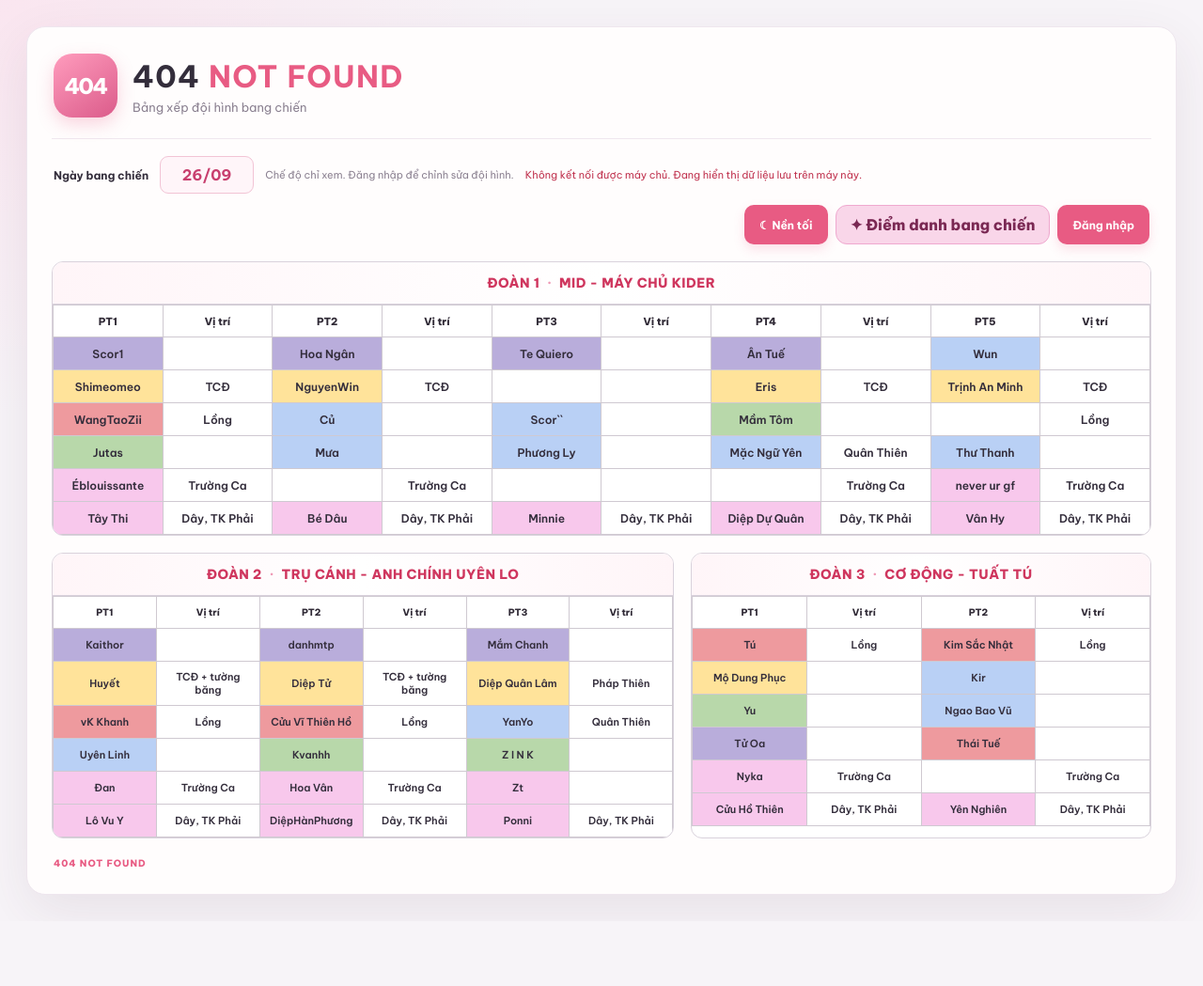
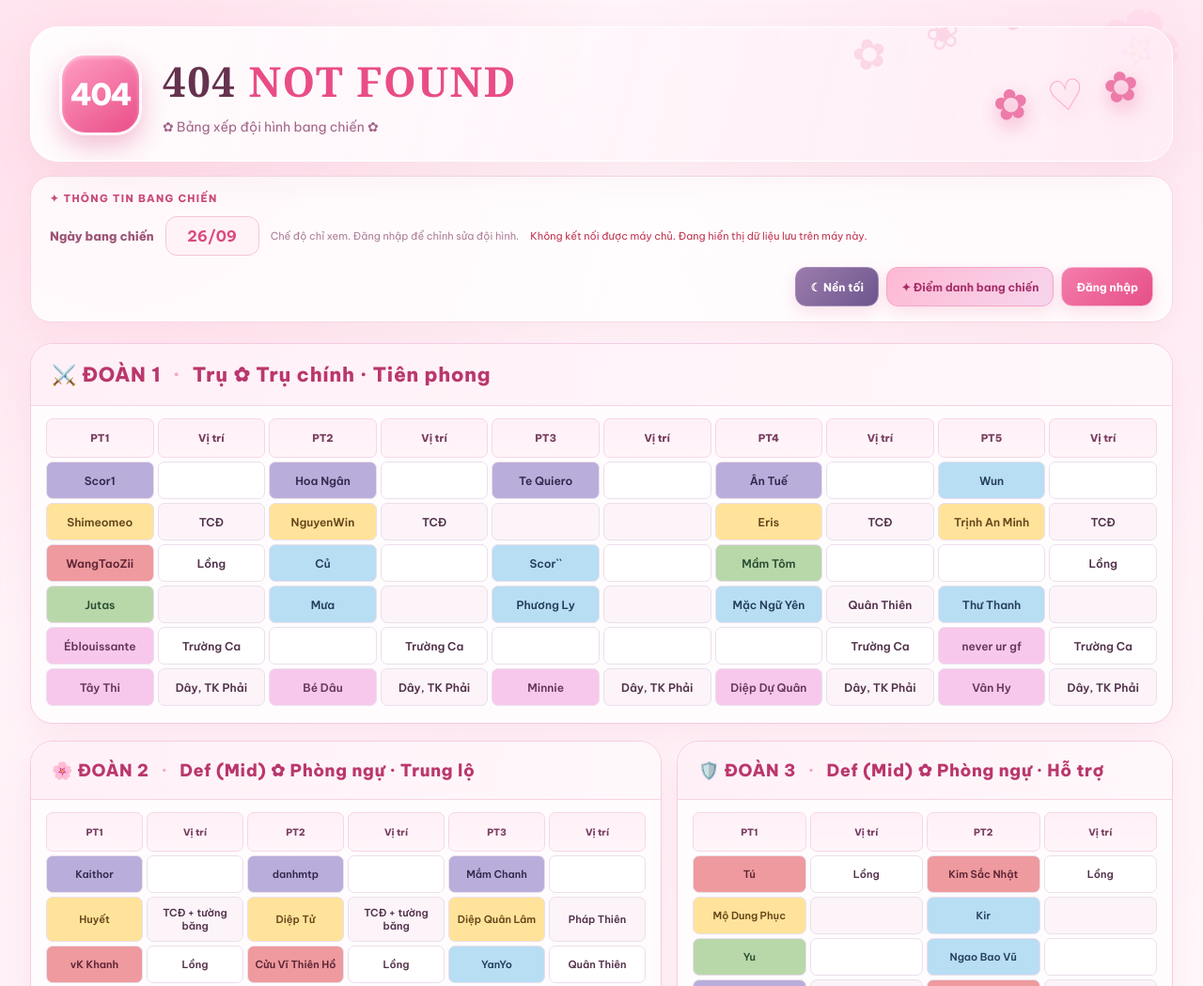
Before and after one commit to Tu3434/Bang-Chien-404, a plain HTML site: page index.html in a window 1280 px wide. Shown: the top 1049 px of the page at 94% size. Before the commit the page ends 980 px from the top, so only its background shows below. Drawn offline with Linux system fonts and the light colour scheme; no server answers.

Commit message:
Add files via upload

```diff
--- a/attendance.js
+++ b/attendance.js
@@ -15,7 +15,7 @@ async function adminToken(){let s=adminSession();if(!s?.access_token)return null
 const r=await fetch(SUPABASE_URL+'/auth/v1/token?grant_type=refresh_token',{method:'POST',headers,body:JSON.stringify({refresh_token:s.refresh_token})});if(!r.ok)return null;const d=await r.json();s={...s,access_token:d.access_token,refresh_token:d.refresh_token,het_han:Date.now()+(d.expires_in||3600)*1000};localStorage.setItem(SESSION_KEY,JSON.stringify(s));return s.access_token}
 function randomSecret(){const a=new Uint8Array(32);crypto.getRandomValues(a);return Array.from(a,x=>x.toString(16).padStart(2,'0')).join('')}
 async function rpc(name,payload,token){const r=await fetch(SUPABASE_URL+'/rest/v1/rpc/'+name,{method:'POST',headers:{...headers,...(token?{Authorization:'Bearer '+token}:{})},body:JSON.stringify(payload)});let d;try{d=await r.json()}catch{d=null}if(!r.ok)throw new Error(d?.message||'Lỗi '+r.status);return d}
-async function removeEntry(id){const token=await adminToken();const secret=owned()[id];if(!token&&!secret)return show('Bạn chỉ có thể xóa tên đã đăng ký trên thiết bị này.',true);if(!confirm('Xóa tên điểm danh này?'))return;try{await rpc('attendance_remove_entry',{p_entry_id:id,p_owner_secret:secret||null},token);forget(id);show('Đã xóa đăng ký.');await load()}catch(err){show('Không thể xóa: '+err.message,true)}}
+async function removeEntry(id){const token=await adminToken();const secret=owned()[id];if(!token&&!secret)return show('Bạn chỉ có thể xóa tên đã đăng ký trên thiết bị này.',true);if(!confirm('Xóa tên điểm danh này?'))return;try{await rpc('attendance_remove_entry',{p_entry_id:id,p_owner_secret:secret||null},token);forget(id);show('Đã xóa đăng ký.');await load()}catch(err){const msg=err.message||'Lỗi không xác định';show('Không thể xóa: '+msg+(token&&/quyền xóa/i.test(msg)?' — Kiểm tra UID trong attendance_admins ở Supabase và chạy SQL V6.':''),true)}}
 
 function show(message,error=false){$('att-status').textContent=message;$('att-status').className=error?'att-error':'att-ok';}
 async function request(path,options={}){const res=await fetch(SUPABASE_URL+'/rest/v1/'+path,{...options,headers:{...headers,...(options.headers||{})}});if(!res.ok){let obj={};try{obj=await res.json()}catch{};const err=new Error(obj.message||'Lỗi kết nối ('+res.status+')');err.code=obj.code;err.status=res.status;throw err;}return res.status===204?null:res.json();}
--- a/index.html
+++ b/index.html
@@ -5,19 +5,21 @@
   <meta name="viewport" content="width=device-width, initial-scale=1.0">
   <title>404 NOT FOUND | Xếp đội hình bang chiến</title>
   <link rel="stylesheet" href="style.css">
-<link rel="stylesheet" href="theme.css"></head>
+<link rel="stylesheet" href="theme.css"><link rel="stylesheet" href="redesign.css"></head>
 <body>
   <main class="page">
     <header class="topbar">
       <div class="brand-mark">404</div>
       <div class="brand-copy">
         <h1>404 <span>NOT FOUND</span></h1>
-        <p class="subtitle">Bảng xếp đội hình bang chiến</p>
+        <p class="subtitle">✿ Bảng xếp đội hình bang chiến ✿</p>
       </div>
 
+      <div class="hero-mascot" aria-hidden="true">✿ <span>♡</span> ✿</div>
     </header>
 
     <section class="toolbar">
+      <div class="toolbar-title">✦ THÔNG TIN BANG CHIẾN</div>
       <label for="war-date">Ngày bang chiến</label>
       <input id="war-date" type="text" value="26/09" aria-label="Ngày bang chiến">
       <span class="hint">Mẹo: nhấp vào tên hoặc vị trí để sửa trực tiếp.</span>
@@ -31,7 +33,7 @@
     </section>
 
     <section class="formation formation-wide">
-      <h2>ĐOÀN 1 <span>·</span> MID - MÁY CHỦ KIDER</h2>
+      <h2>⚔️ ĐOÀN 1 <span>·</span> Trụ <small>✿ Trụ chính · Tiên phong</small></h2>
       <div class="table-wrap">
         <table>
           <thead><tr>
@@ -51,7 +53,7 @@
 
     <div class="formation-grid">
       <section class="formation">
-        <h2>ĐOÀN 2 <span>·</span> TRỤ CÁNH - ANH CHÍNH UYÊN LO</h2>
+        <h2>🌸 ĐOÀN 2 <span>·</span> Def (Mid) <small>✿ Phòng ngự · Trung lộ</small></h2>
         <div class="table-wrap">
           <table>
             <thead><tr><th>PT1</th><th>Vị trí</th><th>PT2</th><th>Vị trí</th><th>PT3</th><th>Vị trí</th></tr></thead>
@@ -68,7 +70,7 @@
       </section>
 
       <section class="formation">
-        <h2>ĐOÀN 3 <span>·</span> CƠ ĐỘNG - TUẤT TÚ</h2>
+        <h2>🛡️ ĐOÀN 3 <span>·</span> Def (Mid) <small>✿ Phòng ngự · Hỗ trợ</small></h2>
         <div class="table-wrap">
           <table>
             <thead><tr><th>PT1</th><th>Vị trí</th><th>PT2</th><th>Vị trí</th></tr></thead>
@@ -86,7 +88,7 @@
     </div>
 
     <footer>
-      <span>404 NOT FOUND</span>
+      <span>404 NOT FOUND　♥　 Cùng nhau, viết nên những trận chiến đáng nhớ</span><span>✿ Fight together ✿</span>
     </footer>
   </main>
   <script src="script.js"></script>
--- /dev/null
+++ b/redesign.css
@@ -0,0 +1,47 @@
+/* 404 NOT FOUND — Completely refreshed sakura raid dashboard */
+:root{--ink:#59324e;--muted:#9c718c;--pink:#e9548c;--pink-soft:#ffe3f1;--line:#f2d5e4;--paper:rgba(255,255,255,.88)}
+body{min-height:100vh;padding:28px 32px 42px;background:radial-gradient(ellipse at 10% 12%,#ffdce9 0,transparent 34%),radial-gradient(ellipse at 93% 4%,#ffe6f1 0,transparent 32%),linear-gradient(155deg,#fff7fb,#fff1f7 55%,#fffafc);color:#60364f}
+body:before{content:'🌸';position:fixed;top:0;right:20px;font-size:78px;opacity:.22;pointer-events:none;z-index:0;transform:rotate(15deg)}
+.page{position:relative;width:min(1720px,100%);max-width:none;background:transparent;border:0;border-radius:0;box-shadow:none;padding:0}
+.topbar{position:relative;min-height:144px;padding:24px 30px;gap:22px;border:1px solid #fff;background:linear-gradient(105deg,rgba(255,255,255,.9),rgba(255,237,246,.83));border-radius:30px;box-shadow:0 12px 40px #cf789b1b;overflow:hidden}
+.topbar:after{content:'✿　❀　✿';position:absolute;right:12%;top:-28px;color:#f3a5c7;font-size:44px;opacity:.35;transform:rotate(-15deg)}
+.brand-mark{width:88px;height:88px;border-radius:28px;font-size:32px;background:linear-gradient(145deg,#ff9ec4,#e94d87);box-shadow:0 12px 26px #d9448050,inset 0 2px 4px #ffffff70;border:3px solid #fff6fa}
+.brand-copy h1{font-size:clamp(26px,3.5vw,44px);letter-spacing:.035em;color:#65324e;font-family:Georgia,'Be Vietnam Pro',serif;text-shadow:0 2px #fff}
+.brand-copy h1 span{color:#e94d87}.subtitle{color:#a36386;font-size:14px;margin-top:10px}
+.hero-mascot{margin-left:auto;min-width:130px;text-align:center;font-size:45px;letter-spacing:5px;color:#ed7baa;text-shadow:0 8px 18px #e84f8870;transform:rotate(-9deg)}.hero-mascot span{color:#ffadc9}
+.toolbar{margin:15px 0 22px;padding:16px 20px;background:#ffffffc9;border:1px solid #f7d7e5;border-radius:22px;box-shadow:0 10px 25px #df9ab21a;gap:12px}
+.toolbar-title{flex-basis:100%;color:#ca4b7a;font-size:11px;font-weight:800;letter-spacing:.12em}
+.toolbar label{color:#9c5476;font-weight:800;font-size:13px}.toolbar input{border-radius:12px;background:#fff3f8;font-size:16px;color:#db4b81;border-color:#f3c6d8;min-height:42px}
+.hint{font-size:11px;color:#ab7d97}.toolbar-actions{display:flex;flex-wrap:wrap;align-items:center;gap:9px;margin-left:auto}
+.toolbar .toolbar-actions button,.toolbar .toolbar-actions a,.theme-switch{display:inline-flex;align-items:center;justify-content:center;min-height:42px;margin:0;padding:11px 15px;border:1px solid #f5b7d0;border-radius:12px;background:linear-gradient(135deg,#f47cab,#e64f89);box-shadow:0 6px 16px #e44b8429;color:#fff;text-decoration:none;font:700 12px 'Be Vietnam Pro',sans-serif;cursor:pointer;white-space:nowrap;transition:transform .18s,filter .18s}
+.toolbar .toolbar-actions button:hover,.toolbar .toolbar-actions a:hover{transform:translateY(-2px);filter:brightness(1.04)}
+.toolbar .toolbar-actions #btn-clear,.toolbar .toolbar-actions #btn-logout{background:#fff7fa;color:#d74b80;box-shadow:none}
+.toolbar .toolbar-actions .theme-switch{background:linear-gradient(135deg,#9d7cae,#6c568d);color:#fff;border-color:#a18ab8}
+.toolbar .toolbar-actions .attendance-nav{background:linear-gradient(135deg,#ffb8d3,#f6d6ed);color:#a52d69;border-color:#f4a5c8}
+.formation{border:1px solid #f5cce0;background:#fffcfe;border-radius:24px;box-shadow:0 12px 30px #d8759c16;overflow:hidden;margin-bottom:18px}
+.formation h2{position:relative;display:flex;align-items:center;gap:9px;margin:0;padding:19px 22px;background:linear-gradient(100deg,#fff0f7,#fff8fb);border-bottom:1px solid #f6d4e4;color:#ba376d;font-size:21px;font-weight:800;text-align:left}
+.formation h2 span{color:#f6a7c5}.formation h2 small{margin-left:auto;font-size:11px;color:#dd6597;background:#fff4f9;border:1px solid #f9d5e4;border-radius:999px;padding:7px 12px;font-weight:700}
+.table-wrap{padding:9px 12px 14px;overflow-x:auto}
+table{border-collapse:separate;border-spacing:4px;table-layout:fixed}
+th,td{border:1px solid #ebdfeb;border-radius:7px;height:40px;padding:8px 6px;font-size:12px;transition:background-color .16s}
+th{background:linear-gradient(180deg,#fff0f7,#fff6fa);border-color:#f7d6e5;color:#793e60;font-size:11px;height:42px}
+td{background:#fff;font-weight:600;color:#51304a}
+tbody tr:nth-child(even) td:not([class]){background:#fcf4f9}td[contenteditable=true]:focus{background:#fff0f8;box-shadow:inset 0 0 0 2px #ed6b9e}
+.purple{background:#b9addb!important;color:#35274c}.yellow{background:#ffe39a!important;color:#64451b}.red{background:#ee9a9e!important;color:#5c2435}.blue{background:#b8def4!important;color:#243e5b}.green{background:#b8d8aa!important;color:#294d31}.pink{background:#f8c8ec!important;color:#683659}
+.formation-grid{grid-template-columns:minmax(0,1.12fr) minmax(0,.88fr);gap:16px}
+.formation-grid .formation h2{font-size:18px}.formation-grid .formation h2 small{font-size:10px}
+footer{padding:19px 10px 4px;color:#c5799b;font-size:11px}footer span:first-child{color:#d94b80;letter-spacing:0}
+/* Other pages get the same visual language */
+.att-card{border-radius:24px!important;border:1px solid #f4c9dd!important;box-shadow:0 12px 30px #d8759c15;background:#fffcfe!important}
+.att-nav a{border-radius:12px}
+html[data-theme=dark] body{background:radial-gradient(ellipse at top left,#3a273e,#191a29 65%)!important}
+html[data-theme=dark] .topbar,html[data-theme=dark] .toolbar,html[data-theme=dark] .formation{background:#28283b!important;border-color:#514259!important}
+html[data-theme=dark] .formation h2{background:#343044!important;color:#ffa0c4!important;border-color:#54465a!important}
+html[data-theme=dark] .brand-copy h1{color:#f5e6f0!important;text-shadow:none}
+html[data-theme=dark] .toolbar-title,html[data-theme=dark] .toolbar label{color:#f3a3c6!important}
+html[data-theme=dark] .formation th{background:#413347!important;color:#f6dbe9!important;border-color:#624f65!important}
+html[data-theme=dark] .formation td:not([class]){background:#303044!important;color:#f7edf6!important}
+html[data-theme=dark] .formation tbody tr:nth-child(even) td:not([class]){background:#363449!important}
+@media(max-width:900px){body{padding:12px}.topbar{padding:20px;border-radius:22px;min-height:110px}.hero-mascot{font-size:28px;min-width:50px}.toolbar{padding:14px}.toolbar-actions{margin-left:0;width:100%}.formation-grid{grid-template-columns:1fr}.formation h2{font-size:17px}.formation h2 small{display:none}.formation-wide table{min-width:760px}.formation-grid table{min-width:510px}}
+@media(max-width:600px){body{padding:7px}.topbar{gap:10px;padding:15px;min-height:95px}.brand-mark{width:55px;height:55px;font-size:19px;border-radius:17px}.brand-copy h1{font-size:21px}.subtitle{font-size:10px}.hero-mascot{display:none}.toolbar .toolbar-actions button,.toolbar .toolbar-actions a,.theme-switch{flex:1 1 135px;font-size:11px;min-height:43px}.formation{border-radius:17px}.formation h2{padding:14px}.table-wrap{padding:5px}.formation-wide table{min-width:690px}.formation-grid table{min-width:460px}footer{font-size:10px}}
+@media print{body{background:white}.toolbar,.hero-mascot{display:none}.formation{box-shadow:none;break-inside:avoid}}
```
Also changed, not shown: attendance.html (+1 -1 lines), members.html (+1 -1 lines).
